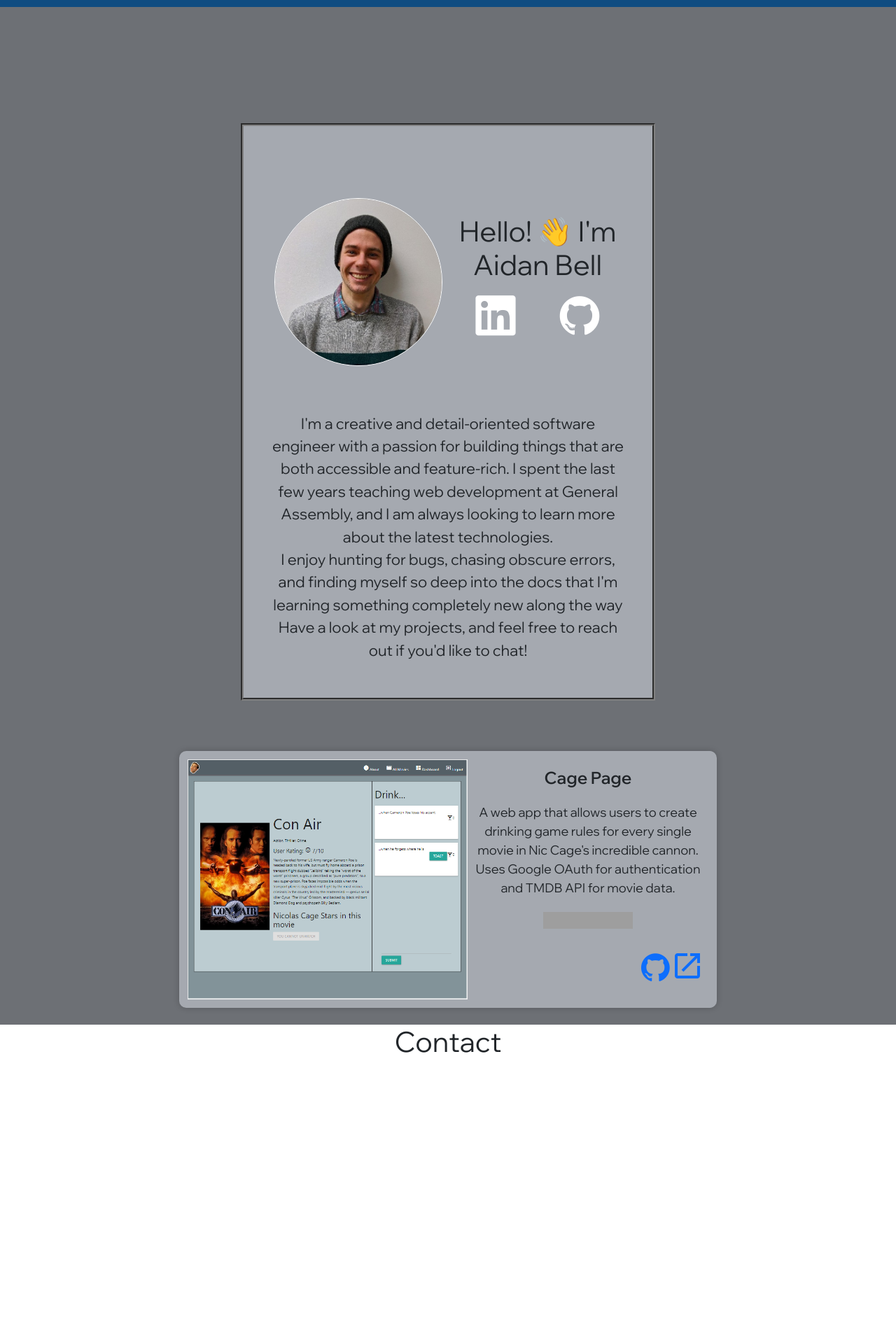
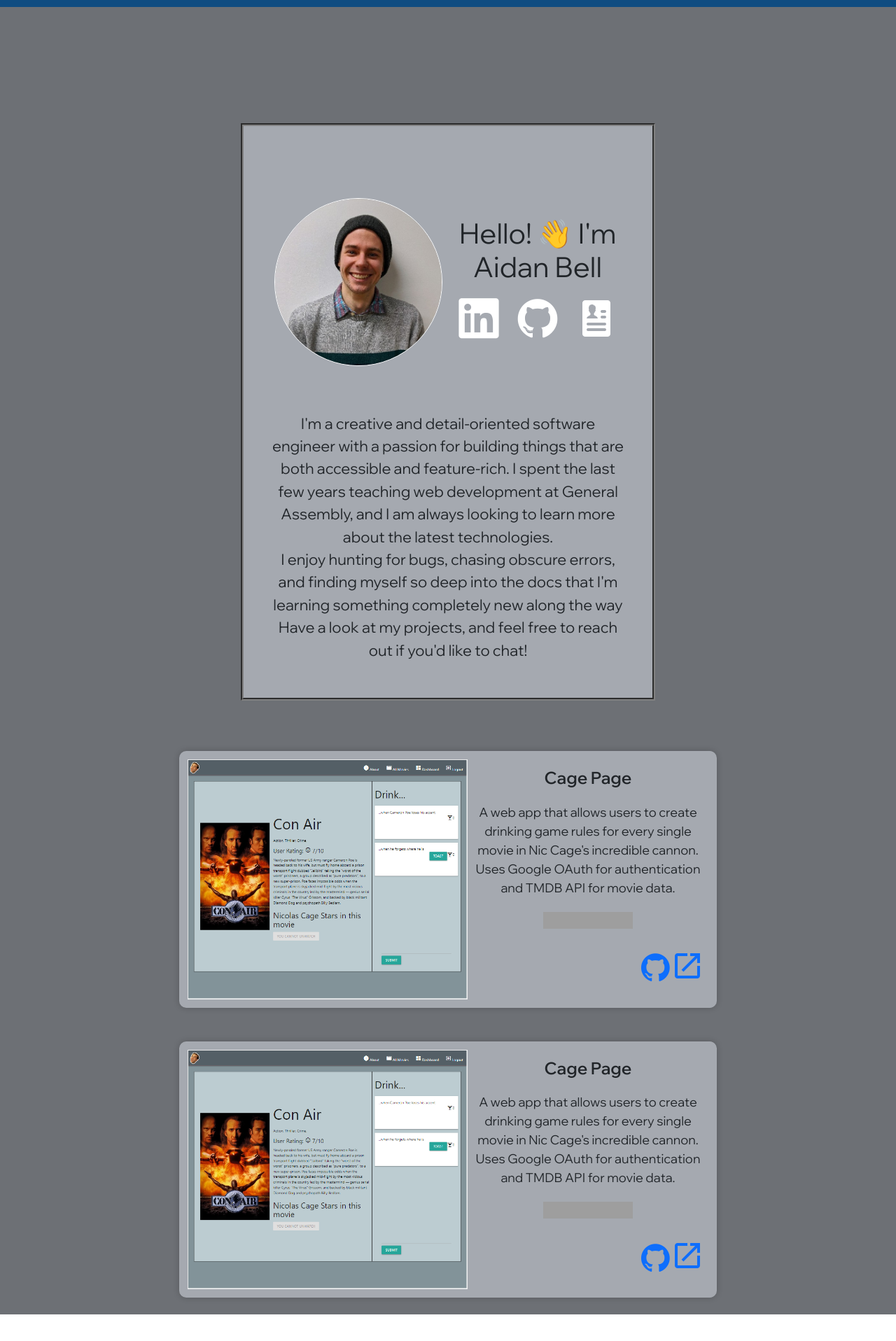
Before and after one commit to aidanbell/personal_site_vite, a React (Vite) app: page / in a window 1280 px wide. Shown: the part 790-2706 px from the top of the page at 70% size. After the commit the page ends 2668 px from the top, so only its background shows below. Built offline with nearby package versions, Linux system fonts and the light colour scheme; grey boxes are pictures that could not be loaded; a web font is replaced by a local one.

Commit message:
Add resume download link, fix nav

```diff
--- a/src/App.jsx
+++ b/src/App.jsx
@@ -17,7 +17,6 @@ function App() {
         <Home />
         <About />
         <Projects />
-        <Contact />
       </div>
     </>
   );
--- a/src/components/About/About.css
+++ b/src/components/About/About.css
@@ -46,10 +46,36 @@
 }
 
 .icon {
+  display: flex;
   font-size: 5em;
-  margin: 0.5em;
+  margin: 0.2em;
   text-decoration: none;
   color: white;
+}
+
+#resume-icon {
+  background-image: url('../../assets/icons8-resume-60.png');
+  height: 60px;
+  width: 60px;
+  background-size: cover;
+  background-position: center;
+  display: inline-block;
+  margin: 0;
+}
+
+.icon:hover {
+  color: #c8dbfd;
+}
+
+#resume-icon:hover {
+  background-image: url('../../assets/icons8-resume-60-hover.png');
+}
+
+.links {
+  display: flex;
+  justify-content: center;
+  align-items: center;
+
 }
 
 @keyframes waving {
--- a/src/components/About/About.jsx
+++ b/src/components/About/About.jsx
@@ -1,4 +1,5 @@
 import mePic from '../../assets/me.jpeg';
+import resumeIcon from '../../assets/icons8-resume-60.png';
 import './About.css';
 
 
@@ -27,6 +28,15 @@ export default function About() {
               className="icon">
               <i className="devicon-github-original"></i>
             </a>
+          <a
+            href="../../assets/AidanBellResume.pdf"
+            target="_blank"
+            rel="noreferrer"
+            className='icon'>
+            <div id="resume-icon">
+
+            </div>
+          </a>
           </div>
         </div>
         <div className="blurb">
--- a/src/components/Nav/Nav.jsx
+++ b/src/components/Nav/Nav.jsx
@@ -22,11 +22,6 @@ export default function Nav() {
             <span>Projects</span>
           </a>
         </li>
-        <li className="nav-item">
-          <a className="nav-link" href="#contact">
-            <span>Contact</span>
-          </a>
-        </li>
       </ul>
     </nav>
   );
--- a/src/components/ProjectCard/ProjectCard.jsx
+++ b/src/components/ProjectCard/ProjectCard.jsx
@@ -19,7 +19,7 @@ export default function ProjectCard({ project }) {
       <div className="p-card-links">
         <a
           className="link"
-          href="{project.github}"
+          href={project.github}
           target="_blank"
           rel="noreferrer">
           <i id="github-icon" className="devicon-github-original"></i>
@@ -27,7 +27,7 @@ export default function ProjectCard({ project }) {
         <a
           className="link"
           id="launch-icon"
-          href="{project.live}"
+          href={project.live}
           target="_blank"
           rel="noreferrer">
           <i className="material-icons">launch</i>
--- a/src/components/Projects/Projects.jsx
+++ b/src/components/Projects/Projects.jsx
@@ -27,7 +27,33 @@ const projects = [
       },
     ],
     github: "https://github.com/aidanbell/cage-page",
-    live: "https://cage-page.herokuapp.com/",
+    live: "https://the-cage-page.herokuapp.com/",
+  },
+  {
+    name: "Cage Page",
+    description:
+      "A web app that allows users to create drinking game rules for every single movie in Nic Cage's incredible cannon. Uses Google OAuth for authentication and TMDB API for movie data.",
+    img: cagePage2,
+    tech: [
+      {
+        name: "Node.js",
+        icon: "https://img.shields.io/badge/Node.js-339933?style=for-the-badge&logo=nodedotjs&logoColor=white",
+      },
+      {
+        name: "Express",
+        icon: "https://img.shields.io/badge/Express.js-000000?style=for-the-badge&logo=express&logoColor=white",
+      },
+      {
+        name: "MongoDB",
+        icon: "https://img.shields.io/badge/MongoDB-47A248?style=for-the-badge&logo=mongodb&logoColor=white",
+      },
+      {
+        name: "Heroku",
+        icon: "https://img.shields.io/badge/Heroku-430098?style=for-the-badge&logo=heroku&logoColor=white",
+      },
+    ],
+    github: "https://github.com/aidanbell/cage-page",
+    live: "https://the-cage-page.herokuapp.com/",
   },
 ];
 
```
Also changed, not shown: src/assets/icons8-resume-60-hover.png (added), src/assets/icons8-resume-60.png (added).
